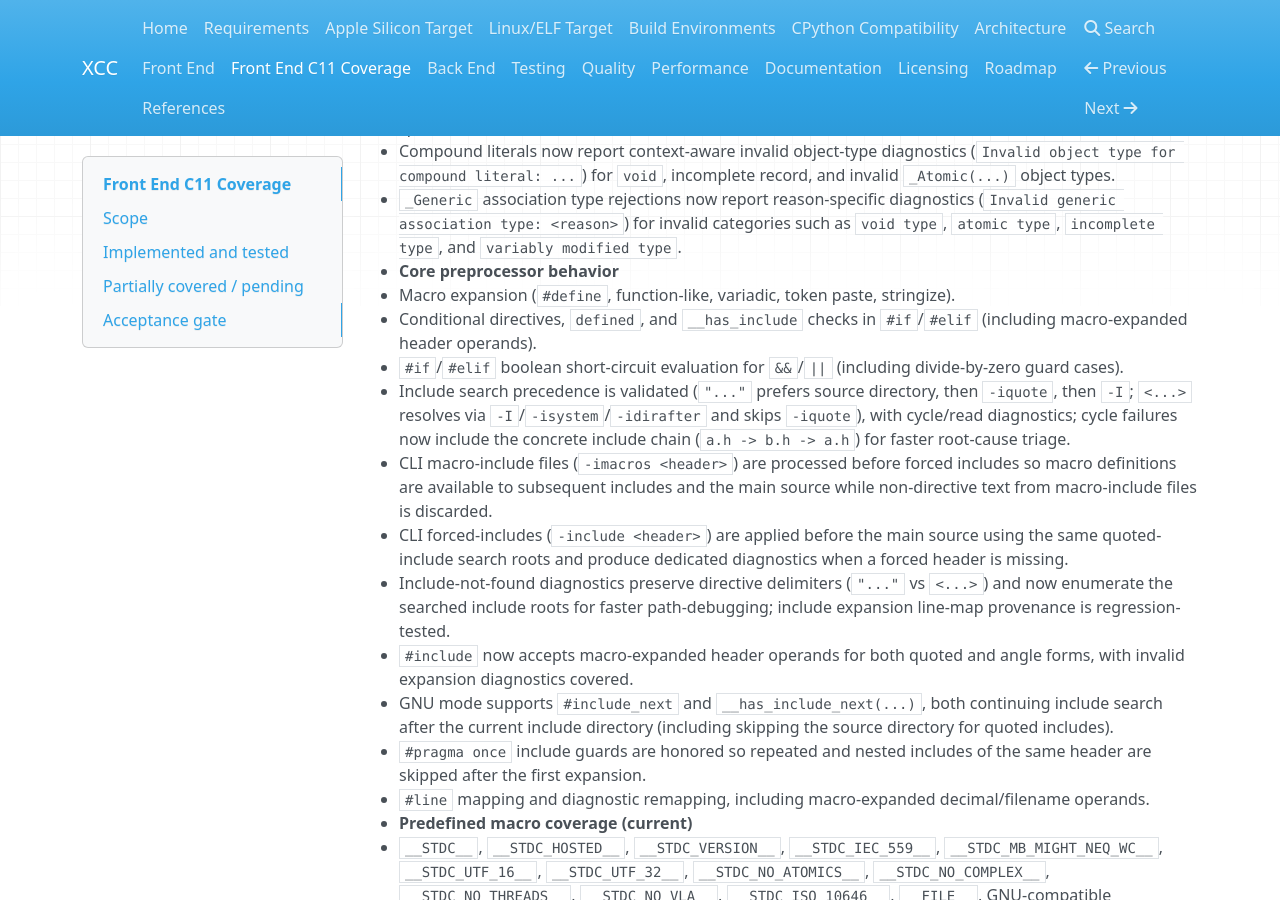
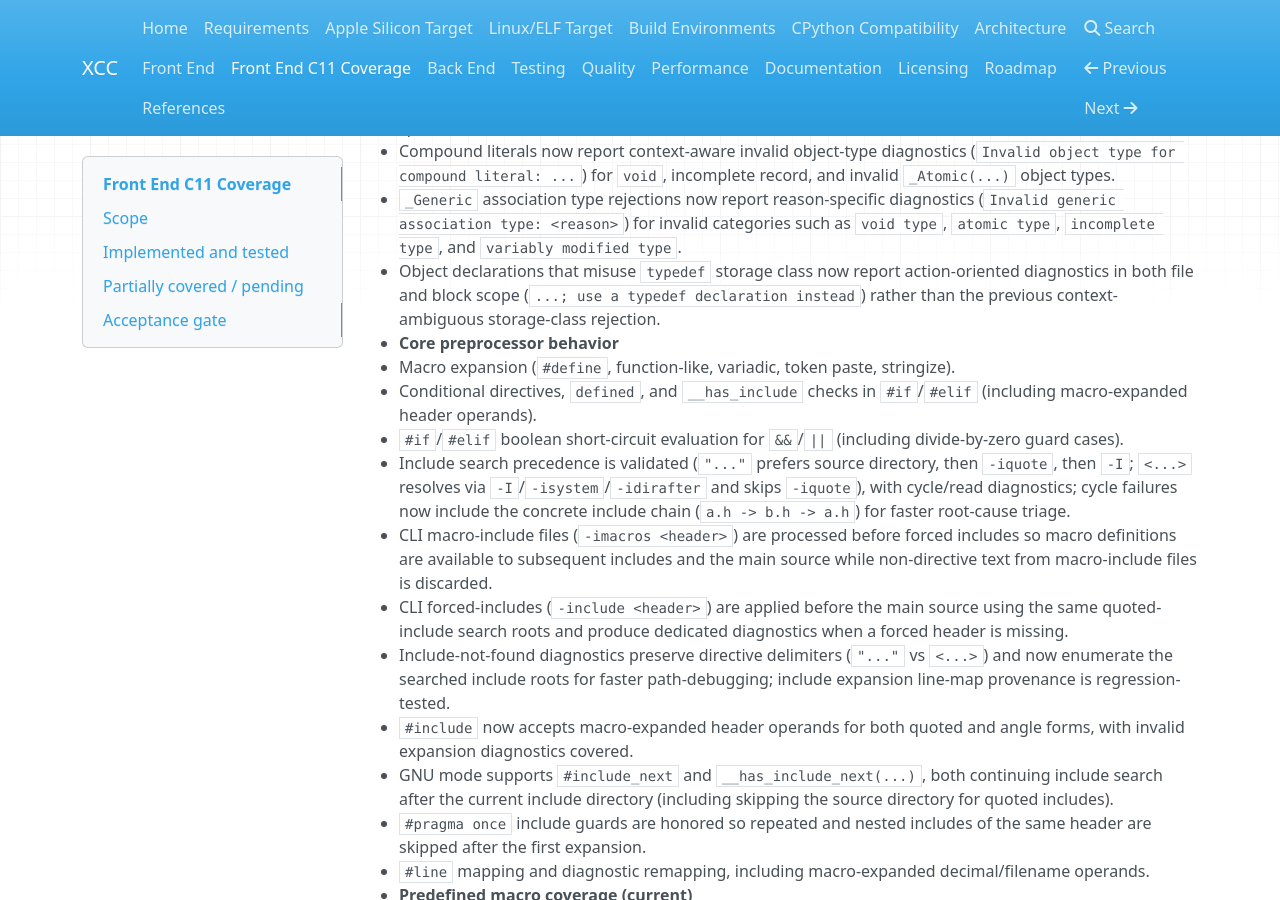
Before and after one commit to tcztzy/xcc, an MkDocs documentation site: the page built from docs/frontend_c11_coverage.md, in a window 1280 px wide and 900 px high, scrolled down 640 px. Built offline with MkDocs 1.6.1, drawn with Linux system fonts in a browser that asks for light colours; nearby versions of some CDN libraries.

Commit message:
Improve typedef storage-class object diagnostics

```diff
--- a/docs/frontend_c11_coverage.md
+++ b/docs/frontend_c11_coverage.md
@@ -22,6 +22,7 @@ living checklist for parser/sema/preprocessor behavior and regression tests.
   - Function declarations/definitions using `_Thread_local` now emit a declaration-context-specific diagnostic (`Invalid declaration specifier for function declaration: '_Thread_local'`) instead of a generic specifier error.
   - Compound literals now report context-aware invalid object-type diagnostics (`Invalid object type for compound literal: ...`) for `void`, incomplete record, and invalid `_Atomic(...)` object types.
   - `_Generic` association type rejections now report reason-specific diagnostics (`Invalid generic association type: <reason>`) for invalid categories such as `void type`, `atomic type`, `incomplete type`, and `variably modified type`.
+  - Object declarations that misuse `typedef` storage class now report action-oriented diagnostics in both file and block scope (`...; use a typedef declaration instead`) rather than the previous context-ambiguous storage-class rejection.
 - **Core preprocessor behavior**
   - Macro expansion (`#define`, function-like, variadic, token paste, stringize).
   - Conditional directives, `defined`, and `__has_include` checks in `#if`/`#elif` (including macro-expanded header operands).
```
Also changed, not shown: TODO.md (+3 -0 lines), 2 other files.
